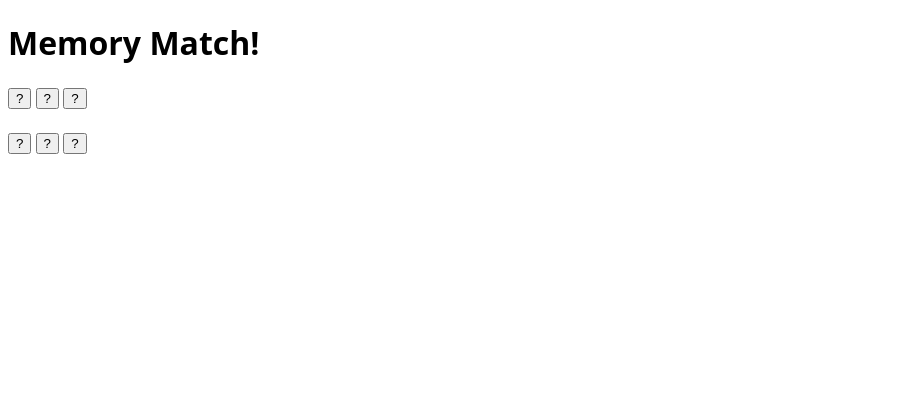
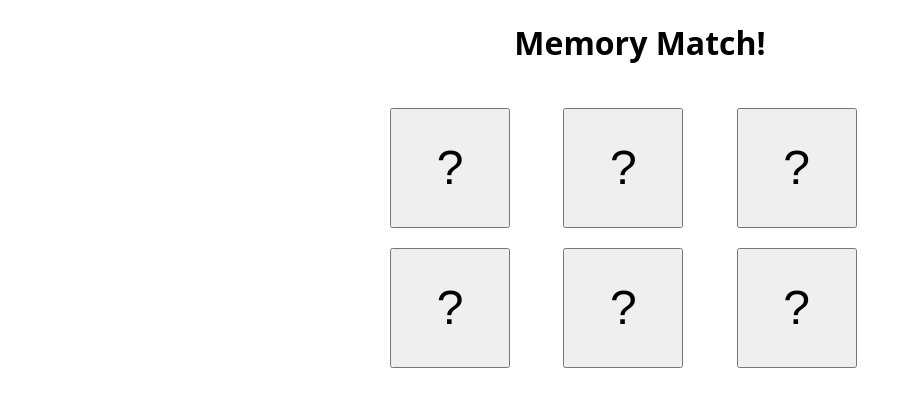
Before and after one commit to Dekoder-py/MemoryMatch, a plain HTML site: page index.html in a window 1280 px wide. Shown: the whole page, without its empty margins (0-912 px from the left). Drawn offline with Linux system fonts and the light colour scheme.

Commit message:
update styling

```diff
--- a/index.css
+++ b/index.css
@@ -1,3 +1,26 @@
 html {
     font-family: system-ui, -apple-system, BlinkMacSystemFont, 'Segoe UI', Roboto, Oxygen, Ubuntu, Cantarell, 'Open Sans', 'Helvetica Neue', sans-serif;
 }
+
+h1 {
+    text-align: center;
+}
+
+button {
+    font-size: 3em;
+    width: 120px;
+    aspect-ratio: 1 / 1;
+    /* makes it a square */
+    padding: 0;
+    display: inline-flex;
+    align-items: center;
+    justify-content: center;
+}
+
+.cards {
+    display: grid;
+    grid-template-columns: repeat(auto-fit, minmax(120px, 1fr));
+    gap: 20px;
+    max-width: 500px;
+    margin: 0 auto;
+}
--- a/index.html
+++ b/index.html
@@ -10,15 +10,11 @@
 
 <body>
     <h1 class="title">Memory Match!</h1>
-
+    <br />
     <div class="cards">
         <button class="card" data-card="1">?</button>
         <button class="card" data-card="2">?</button>
         <button class="card" data-card="3">?</button>
-
-    </div>
-    <br />
-    <div class="cards">
         <button class="card" data-card="2">?</button>
         <button class="card" data-card="3">?</button>
         <button class="card" data-card="1">?</button>
```
